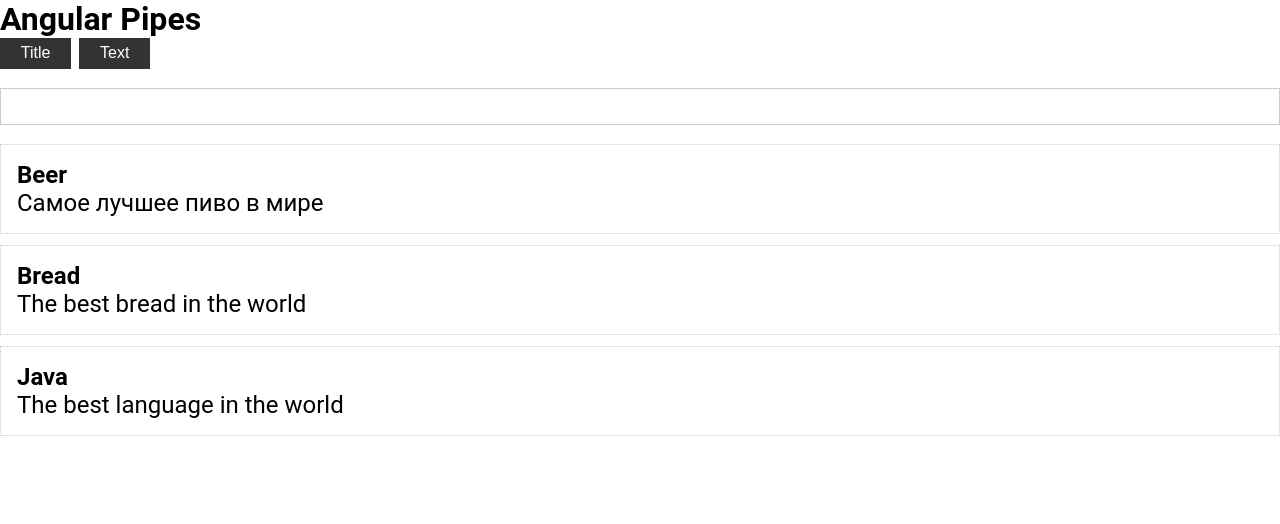
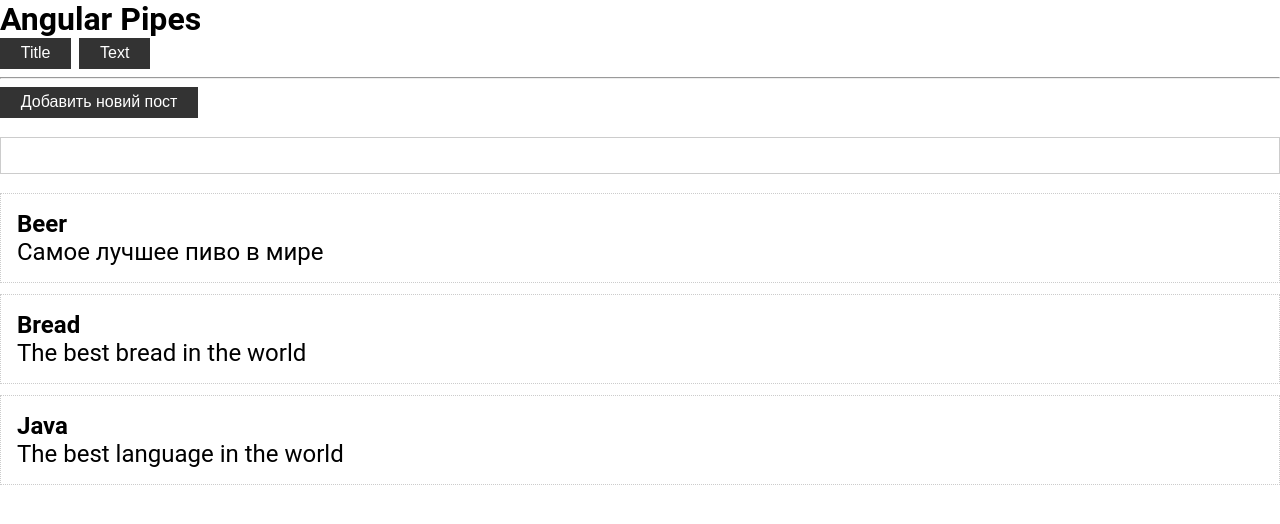
Before and after one commit to AndriBunko/udemy-angular8-section5, an Angular app: page / in a window 1280 px wide. Shown: the top 524 px of the page. Built offline with nearby package versions, Linux system fonts and the light colour scheme; a web font is replaced by a local one.

Commit message:
section 5, lesson 44 'pure' options

```diff
--- a/src/app/app.component.html
+++ b/src/app/app.component.html
@@ -3,6 +3,10 @@
 
   <button class="btn" (click)="searchFiled = 'title'">Title</button>
   <button class="btn" (click)="searchFiled = 'text'">Text</button>
+
+  <hr>
+
+  <button class="btn" (click)="addPost()">Добавить новий пост</button>
 
   <input type="text" [(ngModel)]="search">
   <div *ngFor="let post of posts | filter: search:searchFiled" class="card">
--- a/src/app/app.component.ts
+++ b/src/app/app.component.ts
@@ -37,4 +37,10 @@
   ];
 
 
+  addPost() {
+    this.posts.unshift({
+      title: 'Angular 8',
+      text: 'Udemy angular 8 cource'}
+      );
   }
+}
--- a/src/app/pipes/filter.pipe.ts
+++ b/src/app/pipes/filter.pipe.ts
@@ -2,7 +2,8 @@
 import {Post} from '../app.component';
 
 @Pipe({
-  name: 'filter'
+  name: 'filter',
+  pure: false
 })
 export class FilterPipe implements PipeTransform {
 
```
Lines whose indentation alone changed are shown as unchanged.
